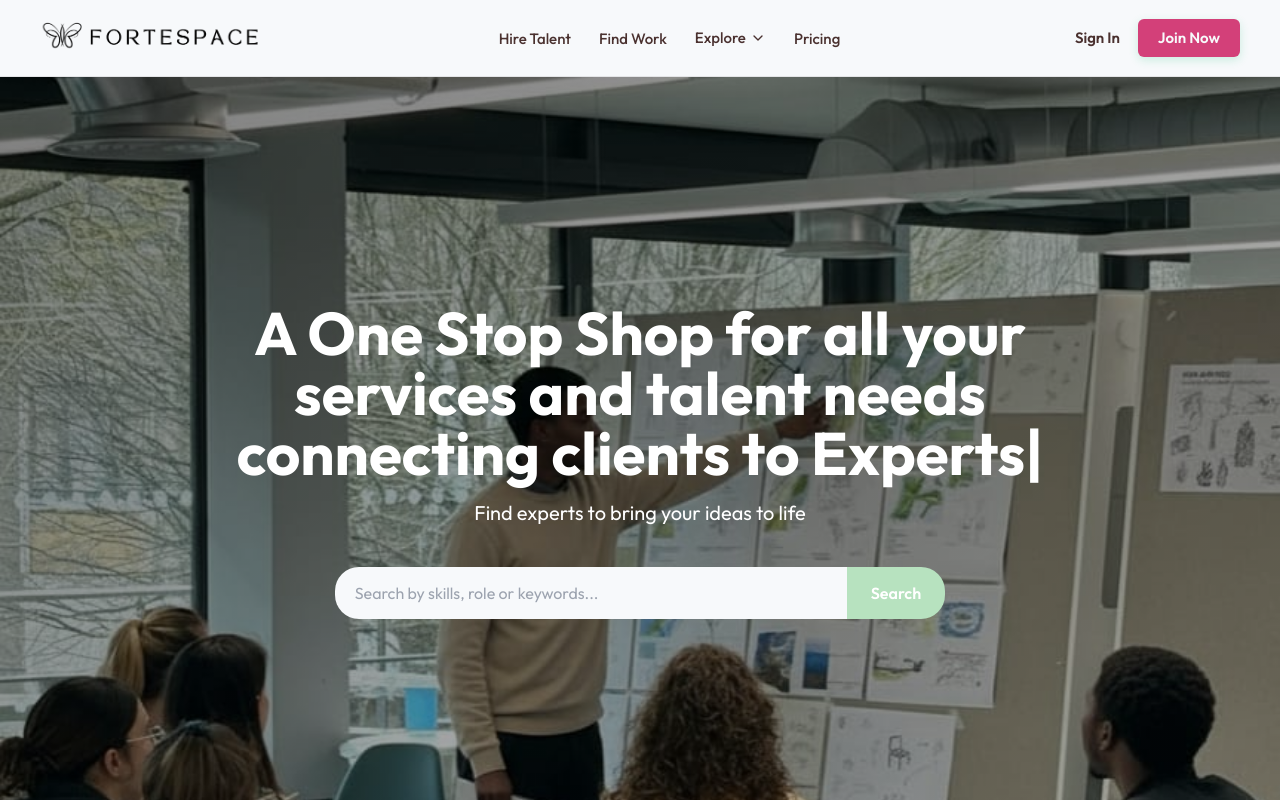
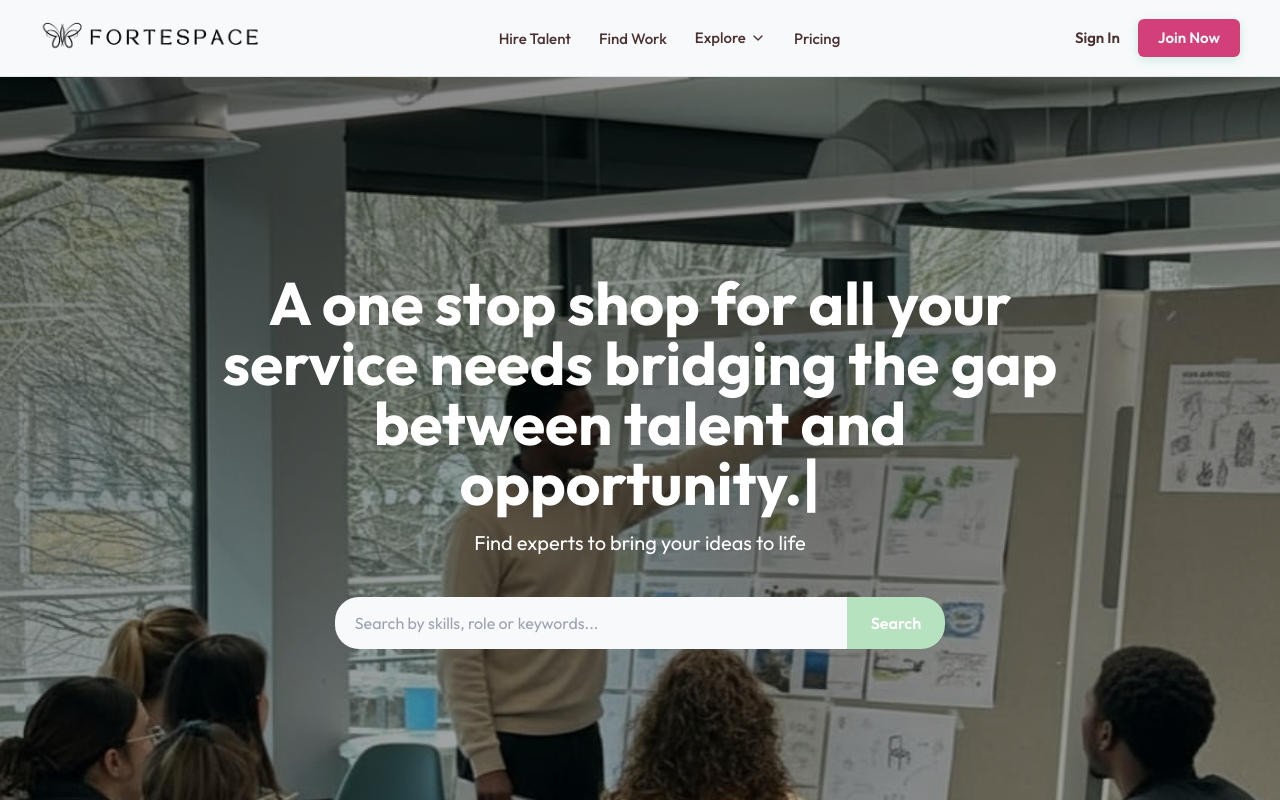
Before and after one commit to dickjuma/FortpaceJob, a React (Create React App) app: page / in a window 1280 px wide. Shown: the top 800 px of the page. Built offline with nearby package versions, Linux system fonts and the light colour scheme.

Commit message:
fix: Update homepage title

```diff
--- a/src/Components/Homepage/Homepage.js
+++ b/src/Components/Homepage/Homepage.js
@@ -13,7 +13,7 @@ const HomePage = () => {
   const [tagIndex, setTagIndex] = useState(0);
 
   const title =
-    "A One Stop Shop for all your services and talent needs connecting clients to Experts";
+    "A one stop shop for all your service needs bridging the gap between talent and opportunity.";
   const taglines = [
     "Hire top freelancers in tech, design, marketing & more",
     "Find experts to bring your ideas to life",
```
